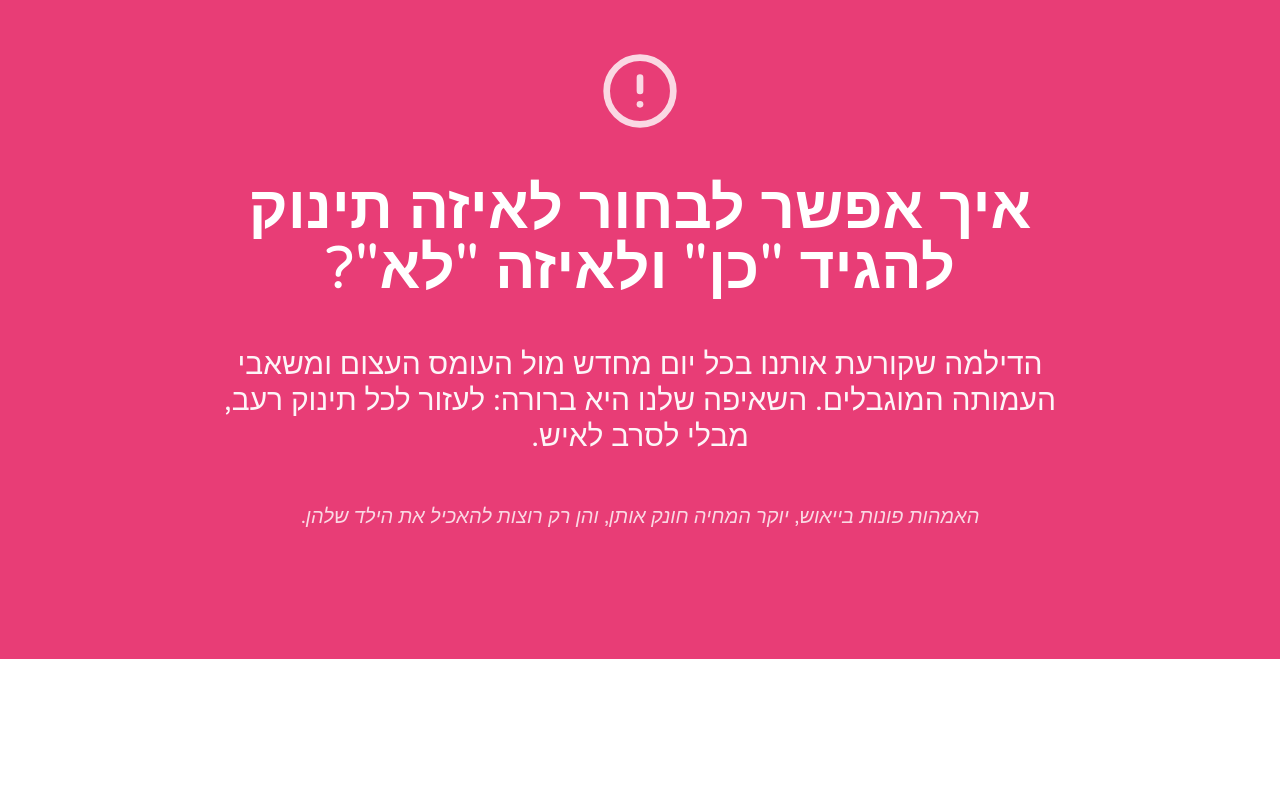
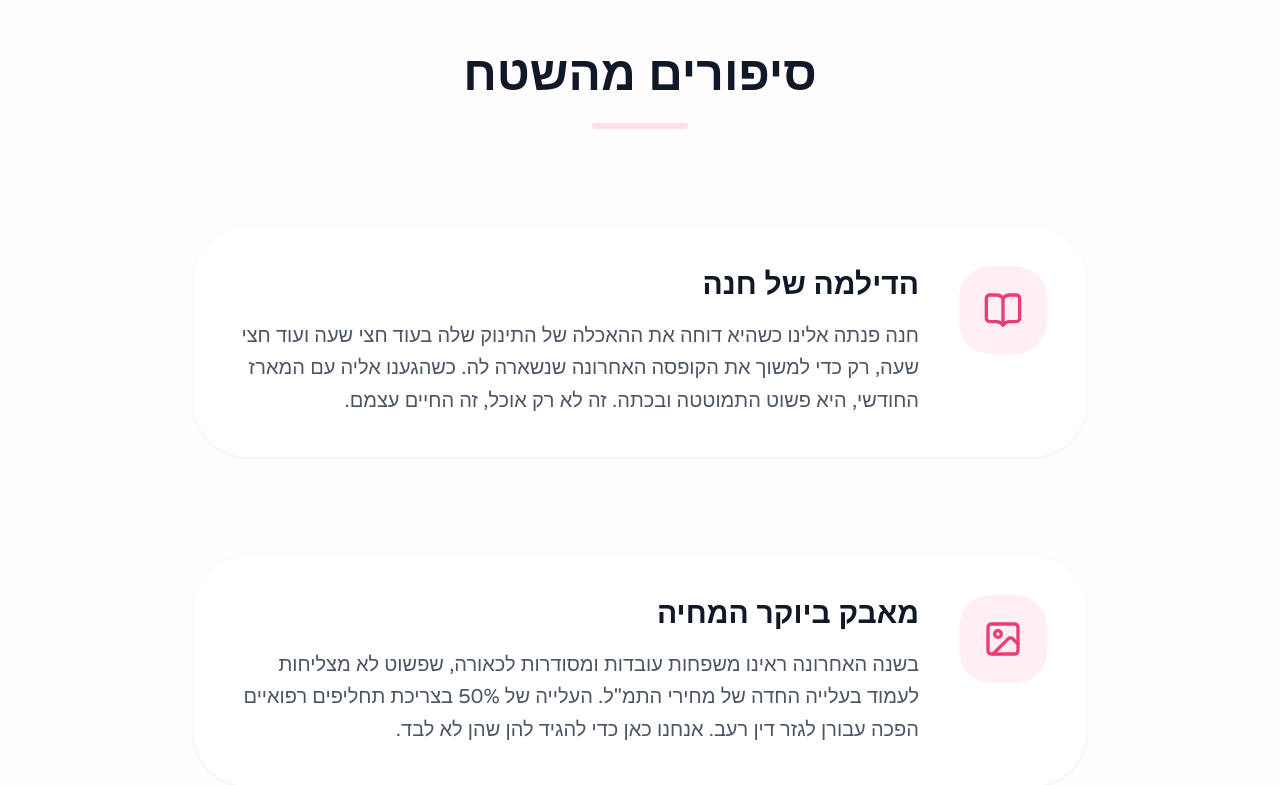
Before and after one commit to oriML/babies-of-life, a React (Vite) app: page / in a window 1280 px wide. Shown: the part 1520-2305 px from the top of the page. Built offline with nearby package versions, Linux system fonts and the light colour scheme.

Commit message:
Reorganize layout: Hero -> Description -> Stories of Help -> Dilemma -> Donate -> Gratitude -> Footer

```diff
--- a/src/App.tsx
+++ b/src/App.tsx
@@ -32,7 +32,7 @@ const App: React.FC = () => {
 
   return (
     <div className="min-h-screen bg-white text-gray-800 selection:bg-soft-pink-200" dir="rtl" style={{ fontFamily: '"Varela Round", sans-serif' }}>
-      {/* כפתור תרומה צדי קבוע - עיצוב חדש ואינטראקטיבי */}
+      {/* 1. Floating Donation Button */}
       <div
         className={`fixed left-0 top-1/2 -translate-y-1/2 z-[100] transition-all duration-500 transform ${
           showFloatingButton ? 'translate-x-0 opacity-100' : '-translate-x-full opacity-0'
@@ -48,12 +48,11 @@ const App: React.FC = () => {
               לתרומה מהירה
             </span>
           </div>
-          {/* הילה דקורטיבית */}
           <div className="absolute inset-0 bg-gradient-to-r from-transparent to-white/10 opacity-0 group-hover:opacity-100 transition-opacity"></div>
         </button>
       </div>
 
-      {/* Hero Section */}
+      {/* 2. Hero Section */}
       <section className="relative h-[95vh] flex flex-col items-center justify-center text-center px-4 bg-gradient-to-b from-soft-pink-100/40 to-white overflow-hidden">
         <div className="max-w-4xl animate-in fade-in zoom-in-95 duration-1000 z-10">
           <div className="bg-white/80 backdrop-blur-sm p-4 rounded-full w-fit mx-auto mb-10 shadow-sm border border-soft-pink-100">
@@ -73,11 +72,10 @@ const App: React.FC = () => {
             אני רוצה להציל תינוק מרעב <ChevronLeft className="w-10 h-10" />
           </button>
         </div>
-        {/* Decorative background circle */}
         <div className="absolute top-1/2 left-1/2 -translate-x-1/2 -translate-y-1/2 w-[800px] h-[800px] bg-soft-pink-50 rounded-full mix-blend-multiply filter blur-3xl opacity-30 animate-pulse"></div>
       </section>
 
-      {/* העמותה והצורך */}
+      {/* 3. Description Section (Problem & Charity) */}
       <section className="py-24 bg-white px-4">
         <div className="max-w-6xl mx-auto">
           <div className="grid md:grid-cols-2 gap-16 items-center">
@@ -103,14 +101,48 @@ const App: React.FC = () => {
                 <p className="text-lg font-bold text-gray-800 leading-tight">עלייה בצריכת תמ"ל רפואי</p>
               </div>
               <div className="bg-white p-8 rounded-[3rem] shadow-xl border border-soft-pink-50 text-center space-y-4 col-span-2">
-                <p className="text-xl text-gray-600">מאות אמהות פונות אלינו בבכי ובייאוש בכל חודש</p>
+                <p className="text-xl text-gray-600 font-medium">מאות אמהות פונות אלינו בבכי ובייאוש בכל חודש</p>
               </div>
             </div>
           </div>
         </div>
       </section>
 
-      {/* הדילמה המוסרית */}
+      {/* 4. Stories of Help Section (Personal Journeys) */}
+      <section className="py-32 bg-soft-pink-50/20 px-4">
+        <div className="max-w-4xl mx-auto space-y-24">
+          <div className="text-center">
+            <h2 className="text-5xl font-bold text-gray-900 mb-6">סיפורים מהשטח</h2>
+            <div className="w-24 h-1.5 bg-soft-pink-300 mx-auto rounded-full opacity-50"></div>
+          </div>
+
+          <article className="group flex gap-10 items-start bg-white p-10 rounded-[3.5rem] shadow-sm border border-soft-pink-50">
+            <div className="bg-soft-pink-100 p-6 rounded-[2rem] text-soft-pink-600 group-hover:bg-soft-pink-500 group-hover:text-white transition-all">
+              <BookOpen className="w-10 h-10" />
+            </div>
+            <div className="space-y-4">
+              <h3 className="text-3xl font-bold text-gray-900 leading-tight">הדילמה של חנה</h3>
+              <p className="text-xl text-gray-600 leading-relaxed font-light">
+                חנה פנתה אלינו כשהיא דוחה את ההאכלה של התינוק שלה בעוד חצי שעה ועוד חצי שעה, רק כדי למשוך את הקופסה האחרונה שנשארה לה. כשהגענו אליה עם המארז החודשי, היא פשוט התמוטטה ובכתה. זה לא רק אוכל, זה החיים עצמם.
+              </p>
+            </div>
+          </article>
+
+          <article className="group flex gap-10 items-start bg-white p-10 rounded-[3.5rem] shadow-sm border border-soft-pink-50">
+            <div className="bg-soft-pink-100 p-6 rounded-[2rem] text-soft-pink-600 group-hover:bg-soft-pink-500 group-hover:text-white transition-all">
+              <ImageIcon className="w-10 h-10" />
+            </div>
+            <div className="space-y-4">
+              <h3 className="text-3xl font-bold text-gray-900 leading-tight">מאבק ביוקר המחיה</h3>
+              <p className="text-xl text-gray-600 leading-relaxed font-light">
+                בשנה האחרונה ראינו משפחות עובדות ומסודרות לכאורה, שפשוט לא מצליחות לעמוד בעלייה החדה של מחירי התמ"ל. העלייה של 50% בצריכת תחליפים רפואיים הפכה עבורן לגזר דין רעב. אנחנו כאן כדי להגיד להן שהן לא לבד.
+              </p>
+            </div>
+          </article>
+        </div>
+      </section>
+
+      {/* 5. How Can We Choose Section (The Dilemma) */}
       <section className="py-32 bg-soft-pink-600 text-white px-4">
         <div className="max-w-4xl mx-auto text-center space-y-12">
           <AlertCircle className="w-20 h-20 mx-auto opacity-80" />
@@ -118,13 +150,15 @@ const App: React.FC = () => {
           <p className="text-2xl md:text-3xl font-light leading-relaxed opacity-95">
             הדילמה שקורעת אותנו בכל יום מחדש מול העומס העצום ומשאבי העמותה המוגבלים. השאיפה שלנו היא ברורה: לעזור לכל תינוק רעב, מבלי לסרב לאיש.
           </p>
-          <p className="text-xl italic opacity-80">
-            האמהות פונות בייאוש, יוקר המחיה חונק אותן, והן רק רוצות להאכיל את הילד שלהן.
-          </p>
+          <div className="pt-8">
+            <p className="text-xl italic opacity-80">
+              האמהות פונות בייאוש, יוקר המחיה חונק אותן, והן רק רוצות להאכיל את הילד שלהן.
+            </p>
+          </div>
         </div>
       </section>
 
-      {/* מסלולי תרומה - מארזי סיוע */}
+      {/* 6. Donate Section (Aid Packages) */}
       <section ref={donationRef} className="py-32 bg-white px-4">
         <div className="max-w-6xl mx-auto">
           <div className="text-center mb-20 space-y-4">
@@ -133,7 +167,6 @@ const App: React.FC = () => {
           </div>
 
           <div className="grid md:grid-cols-3 gap-8 mb-16">
-            {/* מארז קייצי */}
             <div className="bg-white border-2 border-soft-pink-100 rounded-[3.5rem] p-10 flex flex-col items-center text-center hover:shadow-2xl transition-all hover:-translate-y-2 group">
               <div className="w-20 h-20 bg-soft-pink-50 rounded-full flex items-center justify-center mb-8 group-hover:bg-soft-pink-500 transition-colors">
                 <Sun className="w-10 h-10 text-soft-pink-500 group-hover:text-white" />
@@ -141,15 +174,9 @@ const App: React.FC = () => {
               <h3 className="text-3xl font-bold mb-4">מארז קייצי</h3>
               <p className="text-gray-500 mb-8 text-lg leading-relaxed">סיוע מיידי ומוצרים חיוניים לימים החמים</p>
               <div className="text-4xl font-bold text-soft-pink-600 mb-10">₪198</div>
-              <button
-                onClick={() => handleExternalDonate(198)}
-                className="w-full bg-soft-pink-500 text-white py-5 rounded-2xl font-bold text-xl shadow-lg hover:bg-soft-pink-600 transition-colors"
-              >
-                תרומת מארז קייצי
-              </button>
+              <button onClick={() => handleExternalDonate(198)} className="w-full bg-soft-pink-500 text-white py-5 rounded-2xl font-bold text-xl shadow-lg hover:bg-soft-pink-600 transition-colors">תרומת מארז קייצי</button>
             </div>
 
-            {/* מארז חודשי */}
             <div className="bg-white border-4 border-soft-pink-500 rounded-[3.5rem] p-10 flex flex-col items-center text-center shadow-2xl relative scale-105 z-10">
               <div className="absolute -top-6 bg-soft-pink-500 text-white px-8 py-2 rounded-full font-bold">הנפוץ ביותר</div>
               <div className="w-20 h-20 bg-soft-pink-500 rounded-full flex items-center justify-center mb-8">
@@ -158,15 +185,9 @@ const App: React.FC = () => {
               <h3 className="text-3xl font-bold mb-4">מארז חודשי</h3>
               <p className="text-gray-600 mb-8 text-lg leading-relaxed">כל מה שתינוק צריך לחודש שלם של שקט ושובע</p>
               <div className="text-4xl font-bold text-soft-pink-600 mb-10">₪360</div>
-              <button
-                onClick={() => handleExternalDonate(360)}
-                className="w-full bg-soft-pink-600 text-white py-5 rounded-2xl font-bold text-xl shadow-lg hover:bg-soft-pink-700 transition-colors"
-              >
-                תרומת חודש של שובע
-              </button>
+              <button onClick={() => handleExternalDonate(360)} className="w-full bg-soft-pink-600 text-white py-5 rounded-2xl font-bold text-xl shadow-lg hover:bg-soft-pink-700 transition-colors">תרומת חודש של שובע</button>
             </div>
 
-            {/* תמיכה במקסימום */}
             <div className="bg-white border-2 border-soft-pink-100 rounded-[3.5rem] p-10 flex flex-col items-center text-center hover:shadow-2xl transition-all hover:-translate-y-2 group">
               <div className="w-20 h-20 bg-soft-pink-50 rounded-full flex items-center justify-center mb-8 group-hover:bg-soft-pink-500 transition-colors">
                 <PlusCircle className="w-10 h-10 text-soft-pink-500 group-hover:text-white" />
@@ -174,25 +195,14 @@ const App: React.FC = () => {
               <h3 className="text-3xl font-bold mb-4">תמיכה במקסימום</h3>
               <p className="text-gray-500 mb-8 text-lg leading-relaxed">שילוב של מארז קייצי ותמיכה חודשית מלאה</p>
               <div className="text-4xl font-bold text-soft-pink-600 mb-10">₪558</div>
-              <button
-                onClick={() => handleExternalDonate(558)}
-                className="w-full bg-soft-pink-500 text-white py-5 rounded-2xl font-bold text-xl shadow-lg hover:bg-soft-pink-600 transition-colors"
-              >
-                תרומת תמיכה מקסימלית
-              </button>
+              <button onClick={() => handleExternalDonate(558)} className="w-full bg-soft-pink-500 text-white py-5 rounded-2xl font-bold text-xl shadow-lg hover:bg-soft-pink-600 transition-colors">תרומת תמיכה מקסימלית</button>
             </div>
           </div>
 
-          {/* תרומה בכל סכום */}
           <div className="bg-soft-pink-50 p-12 rounded-[4rem] text-center max-w-2xl mx-auto border border-soft-pink-100">
             <h4 className="text-2xl font-bold mb-6">רוצה לתרום סכום אחר?</h4>
             <p className="text-gray-600 mb-10 text-lg">כל שקל שלכם הופך לאוכל מציל חיים עבור תינוק רעב</p>
-            <button
-              onClick={() => handleExternalDonate()}
-              className="bg-white border-2 border-soft-pink-500 text-soft-pink-600 px-12 py-4 rounded-2xl font-bold text-xl hover:bg-soft-pink-500 hover:text-white transition-all"
-            >
-              תרומה בכל סכום
-            </button>
+            <button onClick={() => handleExternalDonate()} className="bg-white border-2 border-soft-pink-500 text-soft-pink-600 px-12 py-4 rounded-2xl font-bold text-xl hover:bg-soft-pink-500 hover:text-white transition-all">תרומה בכל סכום</button>
           </div>
 
           <div className="mt-12 text-center text-gray-500 flex flex-col md:flex-row items-center justify-center gap-6">
@@ -202,10 +212,10 @@ const App: React.FC = () => {
         </div>
       </section>
 
-      {/* תגובות אמהות */}
-      <section className="py-24 bg-soft-pink-50/20 px-4">
+      {/* 7. Stories of Thankfulness (Mom Feedback) */}
+      <section className="py-32 bg-soft-pink-50/30 px-4">
         <div className="max-w-6xl mx-auto">
-          <div className="flex flex-col items-center mb-16 text-center">
+          <div className="flex flex-col items-center mb-20 text-center">
             <MessageSquare className="w-14 h-14 text-soft-pink-200 mb-6" />
             <h2 className="text-5xl font-bold">הכרת תודה מהלב</h2>
           </div>
@@ -214,7 +224,7 @@ const App: React.FC = () => {
               { name: "שרה מ.", text: "יוקר המחיה פשוט חנק אותי. הגעתי למצב שלא ידעתי מאיפה אקנה את הקופסה הבאה. בכיתי בטלפון והמתנדבות פשוט הצילו אותי ואת התינוק שלי." },
               { name: "אלנה ר.", text: "כשהנוטרילון התייקר כל כך, מצאתי את עצמי חסרת אונים. תודה לעולל שעזרו לי לעבור את התקופה הקשה הזו בביטחון." }
             ].map((feedback, i) => (
-              <div key={i} className="bg-white p-16 rounded-[4rem] shadow-sm border border-soft-pink-100 relative text-right group hover:shadow-md transition-shadow">
+              <div key={i} className="bg-white p-14 rounded-[4rem] shadow-sm border border-soft-pink-100 relative text-right group hover:shadow-lg transition-all">
                 <Quote className="absolute -top-4 right-16 w-12 h-12 text-soft-pink-500 opacity-20" />
                 <p className="text-2xl text-gray-700 mb-10 italic leading-relaxed font-medium">"{feedback.text}"</p>
                 <div className="flex items-center gap-4">
@@ -227,44 +237,20 @@ const App: React.FC = () => {
         </div>
       </section>
 
-      {/* סיפורים אישיים */}
-      <section className="py-32 bg-white px-4">
-        <div className="max-w-4xl mx-auto space-y-24">
-          <h2 className="text-5xl font-bold text-center mb-24">סיפורים מהשטח</h2>
-
-          <article className="group flex gap-12 items-start">
-            <div className="bg-soft-pink-100 p-8 rounded-[2.5rem] text-soft-pink-600 group-hover:bg-soft-pink-500 group-hover:text-white transition-all shadow-sm">
-              <BookOpen className="w-12 h-12" />
-            </div>
-            <div className="space-y-6">
-              <h3 className="text-4xl font-bold text-gray-900 leading-tight">הדילמה של חנה</h3>
-              <p className="text-2xl text-gray-600 leading-relaxed font-light">
-                חנה פנתה אלינו כשהיא דוחה את ההאכלה של התינוק שלה בעוד חצי שעה ועוד חצי שעה, רק כדי למשוך את הקופסה האחרונה שנשארה לה. כשהגענו אליה עם המארז החודשי, היא פשוט התמוטטה ובכתה. זה לא רק אוכל, זה החיים עצמם.
-              </p>
-            </div>
-          </article>
-
-          <article className="group flex gap-12 items-start">
-            <div className="bg-soft-pink-100 p-8 rounded-[2.5rem] text-soft-pink-600 group-hover:bg-soft-pink-500 group-hover:text-white transition-all shadow-sm">
-              <ImageIcon className="w-12 h-12" />
-            </div>
-            <div className="space-y-6">
-              <h3 className="text-4xl font-bold text-gray-900 leading-tight">מאבק ביוקר המחיה</h3>
-              <p className="text-2xl text-gray-600 leading-relaxed font-light">
-                בשנה האחרונה ראינו משפחות עובדות ומסודרות לכאורה, שפשוט לא מצליחות לעמוד בעלייה החדה של מחירי התמ"ל. העלייה של 50% בצריכת תחליפים רפואיים הפכה עבורן לגזר דין רעב. אנחנו כאן כדי להגיד להן שהן לא לבד.
-              </p>
-            </div>
-          </article>
+      {/* 8. Footer (Designed & Compact) */}
+      <footer ref={footerRef} className="py-12 bg-soft-pink-700 text-white/90 text-center px-4">
+        <div className="max-w-4xl mx-auto">
+          <p className="text-2xl font-bold mb-4">עמותת עולל עזרה ואהבה</p>
+          <p className="text-lg font-medium mb-1 opacity-90">פרויקט תינוקות של החיים</p>
+          <p className="text-sm font-light opacity-80 max-w-md mx-auto leading-relaxed">
+            מחזקים אימהות, בונים עתיד לתינוקות ושומרים עליהם משובעים בכל יום מחדש.
+          </p>
+          <div className="w-20 h-0.5 bg-white/20 mx-auto my-8 rounded-full"></div>
+          <p className="text-xs opacity-60 leading-relaxed">
+            © 2026 כל הזכויות שמורות לעמותת עולל עזרה ואהבה ע"ר. <br />
+            התרומות מוכרות לצרכי מס לפי סעיף 46.
+          </p>
         </div>
-      </section>
-
-      {/* Footer */}
-      <footer ref={footerRef} className="py-10 bg-soft-pink-700 text-white/90 text-center px-4">
-        <p className="text-3xl font-bold mb-4">עמותת עולל עזרה ואהבה</p>
-        <p className="text-xl font-medium mb-2">פרויקט תינוקות של החיים</p>
-        <p className="font-normal opacity-90 text-sm">מחזקים אימהות, בונים עתיד לתינוקות ושומרים עליהם משובעים</p>
-        <div className="w-24 h-0.5 bg-white/20 mx-auto my-10 rounded-full"></div>
-        <p className="text-sm opacity-60">© 2026 כל הזכויות שמורות לעמותת עולל עזרה ואהבה ע"ר. התרומות מוכרות לצרכי מס לפי סעיף 46.</p>
       </footer>
     </div>
   );
```
